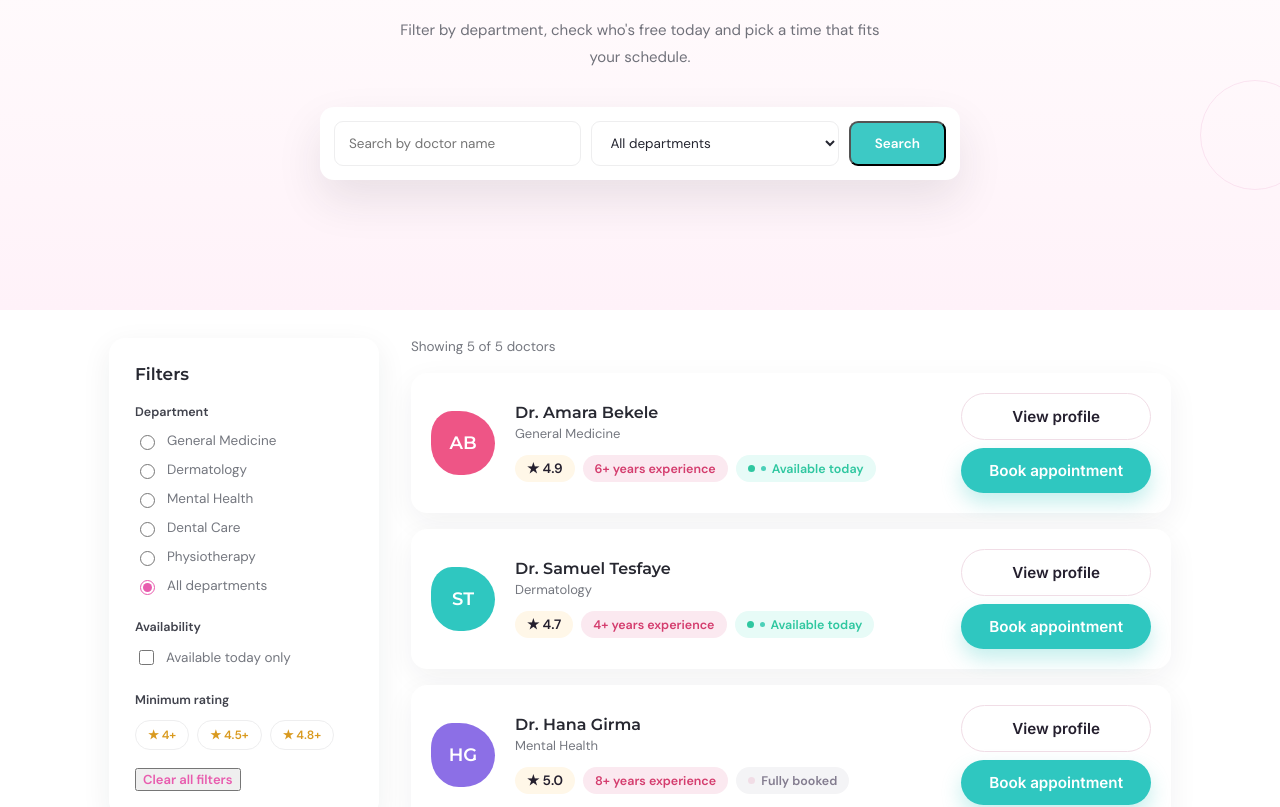
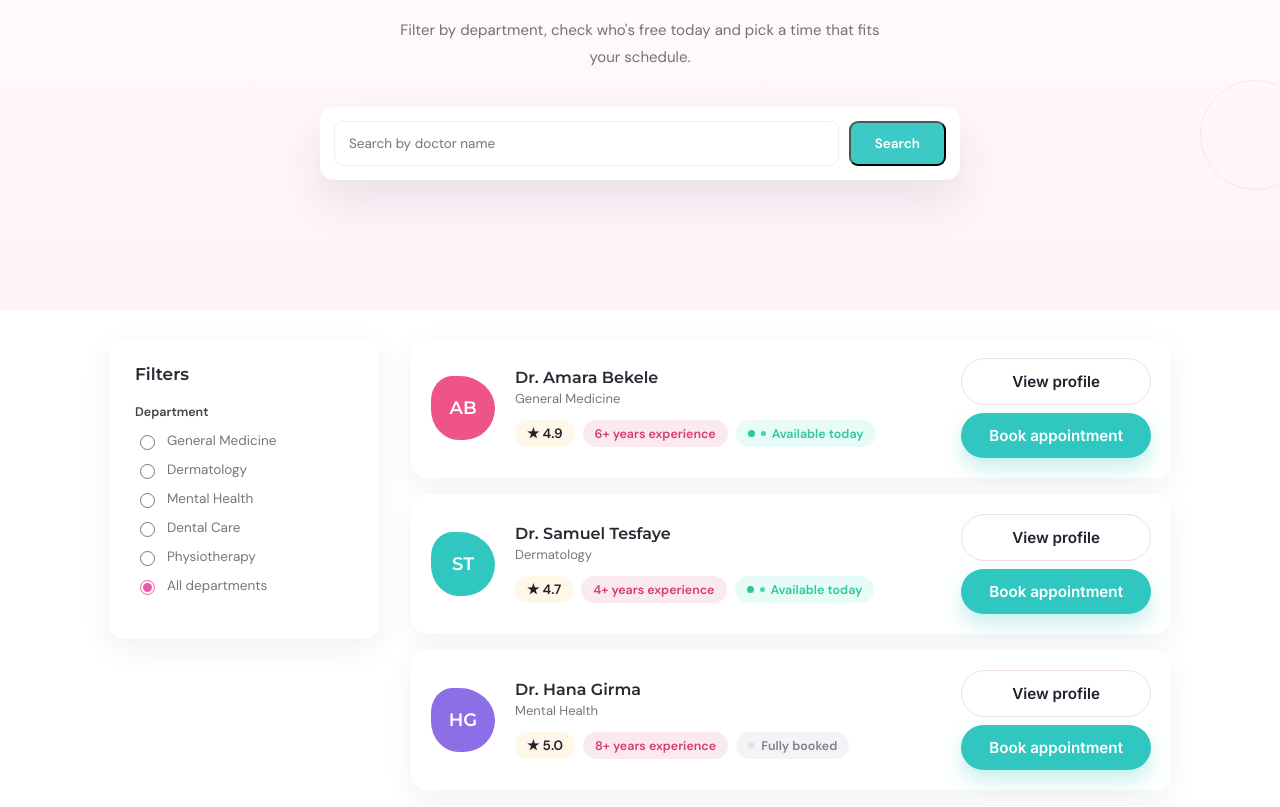
Before and after one commit to Yabsira21/campus-care, a React (Vite) app: page /doctorlist in a window 1280 px wide. Shown: the part 320-1127 px from the top of the page. Built offline with nearby package versions, Linux system fonts and the light colour scheme.

Commit message:
fix: remove unnessary components from doctor list page

```diff
--- a/src/pages/DoctorList.jsx
+++ b/src/pages/DoctorList.jsx
@@ -56,7 +56,7 @@ export default function DoctorList() {
               onChange={(e) => setSearch(e.target.value)}
             />
 
-            <select
+            {/* <select
               value={department}
               onChange={(e) => setDepartment(e.target.value)}
             >
@@ -65,7 +65,7 @@ export default function DoctorList() {
                   {dep === "all" ? "All departments" : dep}
                 </option>
               ))}
-            </select>
+            </select> */}
 
             <button type="button" className="search-button">
               Search
@@ -105,7 +105,7 @@ export default function DoctorList() {
               </label>
             </div>
 
-            <div className="filter-group">
+            {/* <div className="filter-group">
               <span className="filter-label">Availability</span>
               <label className="filter-check">
                 <input
@@ -115,9 +115,9 @@ export default function DoctorList() {
                 />
                 Available today only
               </label>
-            </div>
+            </div> */}
 
-            <div className="filter-group">
+            {/* <div className="filter-group">
               <span className="filter-label">Minimum rating</span>
               <div className="rating-select">
                 {[4, 4.5, 4.8].map((r) => (
@@ -135,9 +135,9 @@ export default function DoctorList() {
                   </button>
                 ))}
               </div>
-            </div>
+            </div> */}
 
-            <button
+            {/* <button
               type="button"
               className="clear-link"
               onClick={() => {
@@ -148,16 +148,10 @@ export default function DoctorList() {
               }}
             >
               Clear all filters
-            </button>
+            </button> */}
           </aside>
 
           <div className="doctors-list">
-            <div className="list-header">
-              <span>
-                Showing {filtered.length} of {doctors.length} doctors
-              </span>
-            </div>
-
             {filtered.length === 0 ? (
               <div className="empty-state">
                 No doctors match those filters. Try clearing a filter above.
@@ -211,11 +205,11 @@ export default function DoctorList() {
               ))
             )}
 
-            <div className="pagination">
+            {/* <div className="pagination">
               <span className="page-dot page-dot-active">1</span>
               <span className="page-dot">2</span>
               <span className="page-dot">3</span>
-            </div>
+            </div> */}
           </div>
         </div>
       </section>
```
